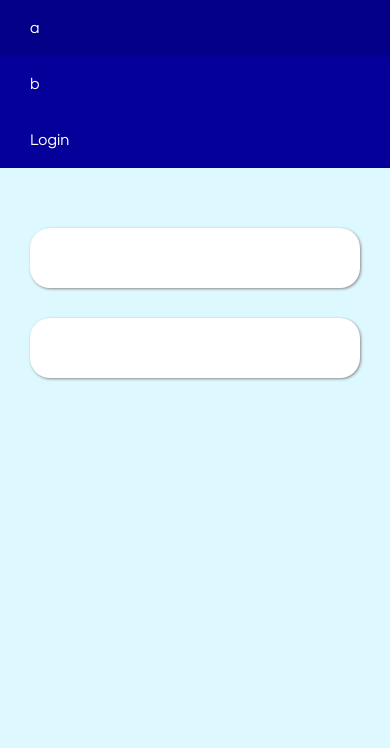
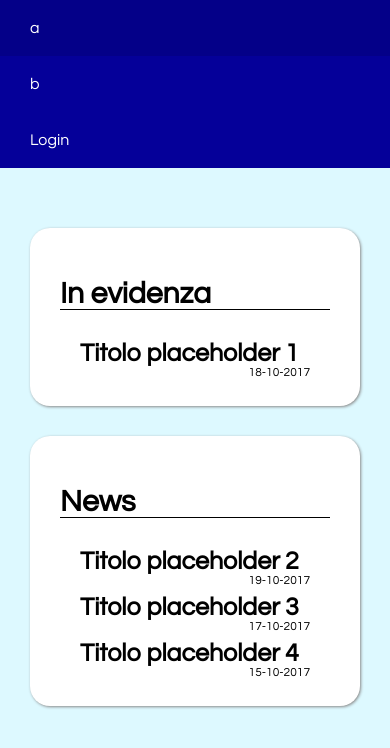
Before and after one commit to darioostinelli/piattaforma_segnalazioni, a PHP site: page / in a window 390 px wide. Shown: the top 748 px of the page. Run offline with PHP 8.4, Linux system fonts and the light colour scheme.

Commit message:
design responsivo explorer

```diff
--- a/index.html
+++ b/index.html
@@ -6,6 +6,7 @@
     <link rel="stylesheet" type="text/css" href="stili/styles.css">
     <script src="js/librerie/jquery.js"></script>
     <script src="js/librerie/lodash.js"></script>
+    <script src="js/componenti/newsTemplate.js"></script>
      <link href="https://fonts.googleapis.com/css?family=Questrial" rel="stylesheet">
 </head>
 
@@ -17,11 +18,11 @@
         <div class="menuItem login">Login</div>
 </div>
 <div class="newsWrapper">
-    <div class="news inEvidenza">
-
+    <div class="news inEvidenza" id="evidenza">
+        <h1>In evidenza</h1>
     </div>
-    <div class="news">
-
+    <div class="news" id="news">
+        <h1>News</h1>
     </div>
 </div>
 </body>
--- /dev/null
+++ b/js/componenti/newsTemplate.js
@@ -0,0 +1,31 @@
+var news = [{id : 1, evidenza : true, data : '18-10-2017', autore : 'admin', titolo : 'Titolo placeholder 1'},
+            {id : 2, evidenza : false, data : '19-10-2017', autore : 'admin', titolo : 'Titolo placeholder 2'},
+            {id : 3, evidenza : false, data : '17-10-2017', autore : 'admin', titolo : 'Titolo placeholder 3'},
+            {id : 4, evidenza : false, data : '15-10-2017', autore : 'admin', titolo : 'Titolo placeholder 4'}];
+//[{id, titolo, evidenza, data, autore}]
+$().ready(function(){
+    for(i = 0; i < news.length; i++){
+        displayNews(news[i]);
+    }
+});
+
+function displayNews(aNew){
+    var html = generaHtml(aNew);
+    if(aNew.evidenza){
+        $('#evidenza').append(html);
+    }
+    else{
+        $('#news').append(html);
+    }
+}
+
+function generaHtml(aNew){
+    var html = '<div class="aNew"><a href="displayNews.html?new=';
+    html += aNew.id;
+    html += '">';
+    html += aNew.titolo;
+    html += '</a>';
+    html += '<span class="data">' + aNew.data + '</span>';
+    html += '</div>';
+    return html;
+}
--- a/stili/styles.css
+++ b/stili/styles.css
@@ -1,34 +1,25 @@
-/***            VARIABILI           ***/
-:root{
-    --main-dashboard-bg-color : #050099;
-    --main-dashboard-color : #ffffff;
-    --main-dashboard-bg-color-hover : #040088;
-    --font : Questrial;
-    --desktop-menu-logo-height: 60px;
-    --desktop-menu-logo-width: 200px;
-    --mobile-menu-logo-height: 80px;
-    --main-bg: #ddf9ff;
-}
+
 /***        DEFAULT (Mobile)        ***/
 body{
-    font-family: var(--font);
+    font-family: Questrial;
     margin: 0;
     padding: 0;
-    background: var(--main-bg);
+    background: #ddf9ff;
 }
 .mainMenu{
     position: relative;
-     background: var(--main-dashboard-bg-color);
+     background: #050099;
+
 }
 .menuItem{
     display: block;
     padding: 20px 30px;
-    color: var(--main-dashboard-color);
+    color: #ffffff;
     text-align: left;
 
 }
 .menuItem:hover{
-    background: var(--main-dashboard-bg-color-hover);
+    background: #040088;
 }
 .newsWrapper{
     padding: 30px;
@@ -41,7 +32,24 @@ body{
     background: white;
     margin-top: 30px;
 }
+.news h1{
+    font-size: 30px;
+    border-bottom: 1px solid black;
+}
+.aNew{
+    padding: 10px 20px;
+}
+.aNew a{
+    font-size: 25px;
+    font-weight: bold;
+    text-decoration: none;
+    color: black;
+}
 
+.aNew .data{
+    float: right;
+    font-size: 12px;
+}
 
 /***            DESKTOP         ***/
 @media only screen and (orientation: landscape) {
@@ -69,6 +77,6 @@ body{
     }
 
     .inEvidenza{
-        width: 33.333%
+        width: 40%
     }
 }
```
